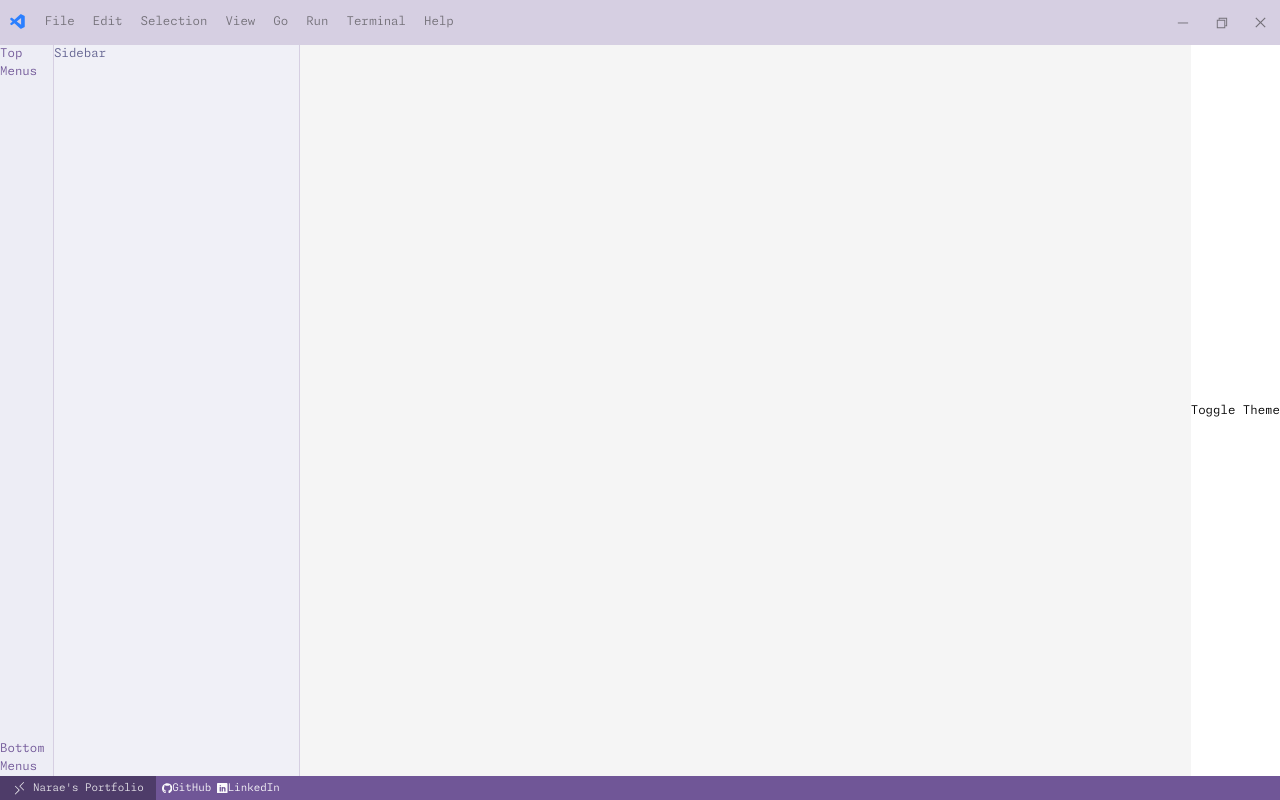
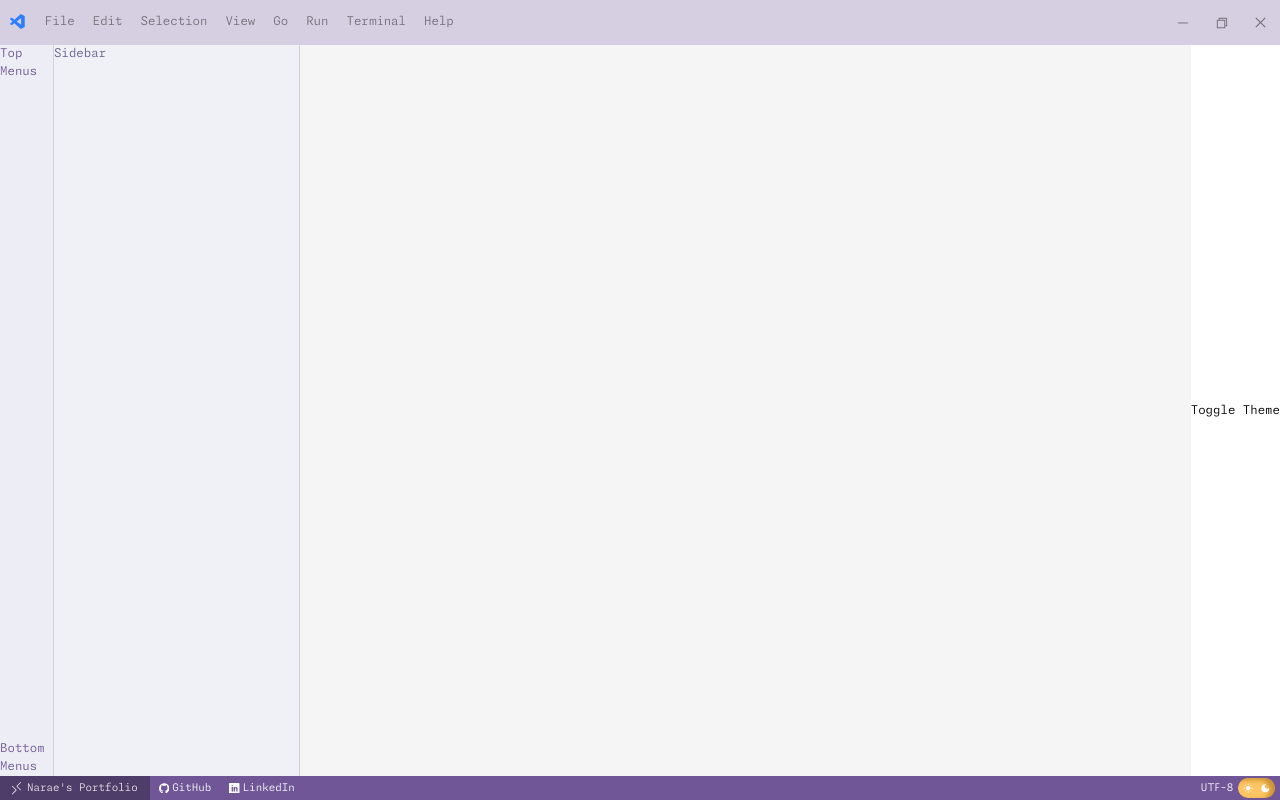
Before and after one commit to Narae-H/portfolio-2025, a Next.js app: page / in a window 1280 px wide. Built offline with nearby package versions, Linux system fonts and the light colour scheme.

Commit message:
feat(layout) implement footer (WIP)

```diff
--- /dev/null
+++ b/app/components/common/ThemeButton.tsx
@@ -0,0 +1,64 @@
+import { useState } from "react";
+import { MdDarkMode, MdLightMode } from "react-icons/md";
+
+// type theme = {
+//   'dark-theme' | 'tokyonight-theme'
+// }
+
+export default function ThemeButton() {
+  const [theme, setTheme] = useState('dark-theme');
+  // prevTheme === 'tokyonight-theme' ? 'dark-theme' : 'tokyonight-theme'
+
+  const isLight = true;
+
+  return (
+    <div
+      className={`
+        relative flex flex-wrap justify-between items-center
+        w-[3.5em]
+        px-[5px]
+        my-[2px]
+        mx-[5px]
+        rounded-[12px]
+        transition-colors duration-500 ease-in-out
+        ${isLight
+          ? 'bg-[#ffc563] shadow-[inset_-5px_2px_5px_0px_rgba(151,95,0,0.5)]'
+          : 'bg-[#626262] shadow-[inset_-1px_1px_4px_0px_rgba(0,0,0,0.5)]'}
+      `}
+    >
+      <div className={`flex ${isLight ? '' : 'animate-rotate-bounce'}`}>
+        <div className="na-mode-button light">
+          <MdLightMode />
+        </div>
+      </div>
+
+      <div className={`flex ${!isLight ? 'animate-rotate-bounce' : ''}`}>
+        <div className="na-mode-button dark">
+          <MdDarkMode />
+        </div>
+      </div>
+
+      <div
+        className="absolute flex top-0 left-0 w-full h-full bg-transparent text-footer-text cursor-pointer"
+        onClick={handleThemeToggle}
+      >
+        <div
+          className={`
+            absolute flex
+            top-[var(--na-mode-button-wrapper-margin-top-bottom)]
+            ${isLight ? 'right-[calc(var(--na-mode-button-wrapper-margin-left-right)-2px)] left-auto animate-slide-right shadow-[-2px_2px_5px_0px_rgba(0,0,0,0.5)]' : 'left-[calc(var(--na-mode-button-wrapper-margin-left-right)-2px)] right-auto animate-slide-left shadow-[3px_3px_6px_0px_rgba(0,0,0,0.5)]'}
+            flex
+            w-[var(--na-mode-button-selected-width)]
+            h-[var(--na-mode-button-selected-width)]
+            bg-[#f2f1ee]
+            rounded-full
+          `}
+        />
+      </div>
+    </div>
+  )
+}
+
+function handleThemeToggle() {
+  console.log("handleThemeToggle");
+}
--- a/app/components/layout/footer/LeftFooter.tsx
+++ b/app/components/layout/footer/LeftFooter.tsx
@@ -4,17 +4,18 @@ import { VscRemote } from "react-icons/vsc";
 
 export default function LeftFooter() {
   return(
-    <div className="flex h-full text-sm gap-2">
-      <div className="flex h-full pl-4 pr-4 items-center gap-2 bg-footer-point-bg text-footer-point-text">
-        <VscRemote className="w-5 h-5" /><span className="flex">Narae&apos;s Portfolio</span>
+    <div className="flex h-full text-sm">
+      <div className="flex h-full items-center pl-3 pr-4 gap-1 bg-footer-point-bg text-footer-point-text">
+        <VscRemote className="w-5 h-5" />
+        <span className="flex">Narae&apos;s Portfolio</span>
       </div>
-      <Link className="flex h-full items-center overflow-hidden" href="https://github.com/Narae-H?tab=repositories" target='_blank'>
+      <Link className="flex h-full items-center overflow-hidden pl-3 pr-3 gap-1 hover:bg-footer-hover-bg hover:text-footer-hover-text" href="https://github.com/Narae-H?tab=repositories" target='_blank'>
         <ImGithub />
-        <span>GitHub</span>
+        <span className="flex">GitHub</span>
       </Link>
-      <Link className="flex h-full items-center overflow-hidden" href="https://www.linkedin.com/in/narae-hyeon" target='_blank'>
+      <Link className="flex h-full items-center overflow-hidden pl-3 pr-3 gap-1 hover:bg-footer-hover-bg hover:text-footer-hover-text" href="https://www.linkedin.com/in/narae-hyeon" target='_blank'>
         <ImLinkedin />
-        <span>LinkedIn</span>
+        <span className="flex">LinkedIn</span>
       </Link>
     </div>
   )
--- a/app/components/layout/footer/RightFooter.tsx
+++ b/app/components/layout/footer/RightFooter.tsx
@@ -1,6 +1,14 @@
+import ThemeButton from "@/app/components/common/ThemeButton";
+
 export default function RightFooter() {
   return(
-    <div>
+    <div className="flex h-full text-sm">
+      <div className="flex h-full items-center text-footer-text">
+        <span className="flex">UTF-8</span>
+      </div>
+      <div className="flex h-full">
+        <ThemeButton />
+      </div>
     </div>
   )
 }
--- a/app/globals.css
+++ b/app/globals.css
@@ -21,7 +21,7 @@
   --color-sidebar-hover-text: #ffffff;
   --color-sidebar-point-bg: #0078d4;
   --color-sidebar-point-text: #ffffff;
-  --color-sidebar-border: #ffffff;
+  --color-sidebar-border: #37373d;
 
   --color-footer-bg: #181818;
   --color-footer-text: #cccccc;
@@ -31,7 +31,7 @@
   --color-footer-search-text: #747474;
   --color-footer-search-active-border: #0078d4;
   --color-footer-point-bg: #0078d4;
-  --color-footer-point-text: #0078d4;
+  --color-footer-point-text: #ffffff;
 
   --color-editor-bg: #1e1e1e;
   --color-editor-text: #cccccc;
@@ -79,8 +79,8 @@
 
     --color-footer-bg: #705697;
     --color-footer-text: #fbfafc;
-    --color-footer-hover-bg: #ede8ef;
-    --color-footer-hover-text: #61618f;
+    --color-footer-hover-bg: #7e69a1;
+    --color-footer-hover-text: #ffffff;
     --color-footer-search-bg: #ffffff;
     --color-footer-search-text: #616161;
     --color-footer-search-active-border: #ffffff;
@@ -137,6 +137,40 @@
   font-display: swap;
 }
 
+/* Footer: ThemeButton */
+@layer utilities {
+  @keyframes rotate-left-and-right {
+    0% { transform: rotate(0); }
+    50% { transform: rotate(-30deg); }
+    100% { transform: rotate(30deg); }
+  }
+
+  @keyframes to-the-left {
+    0% { left: 10px; }
+    50% { left: -1px; }
+    100% { left: calc(var(--na-mode-button-wrapper-margin-left-right) + 2px); }
+  }
+
+  @keyframes to-the-right {
+    0% { right: 10px; }
+    50% { right: -1px; }
+    100% { right: calc(var(--na-mode-button-wrapper-margin-left-right) + 2px); }
+  }
+
+  .animate-rotate-bounce {
+    animation: rotate-left-and-right 0.3s ease-out 3;
+  }
+
+  .animate-slide-left {
+    animation: to-the-left 0.3s ease-out;
+  }
+
+  .animate-slide-right {
+    animation: to-the-right 0.3s ease-out;
+  }
+}
+/* Footer: ThemeButton */
+
 :root {
   --font-size-base: 12px;
 }
--- a/package.json
+++ b/package.json
@@ -15,7 +15,6 @@
     "@reduxjs/toolkit": "^2.8.2",
     "next": "15.4.5",
     "react": "19.1.0",
-    "react-device-detect": "^2.2.3",
     "react-dom": "19.1.0",
     "react-icons": "^5.5.0",
     "react-redux": "^9.2.0",
```
Also changed, not shown: app/components/layout/footer/Footer.tsx (+0 -7 lines), 1 other file (tests, documents, lock files or other folders).
